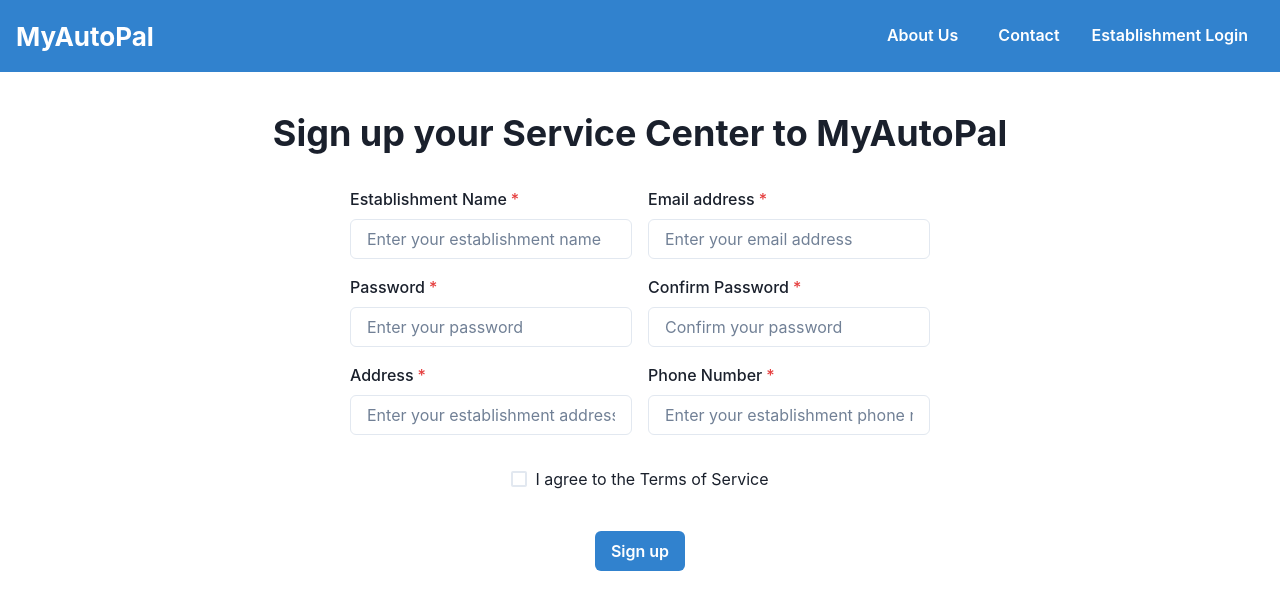
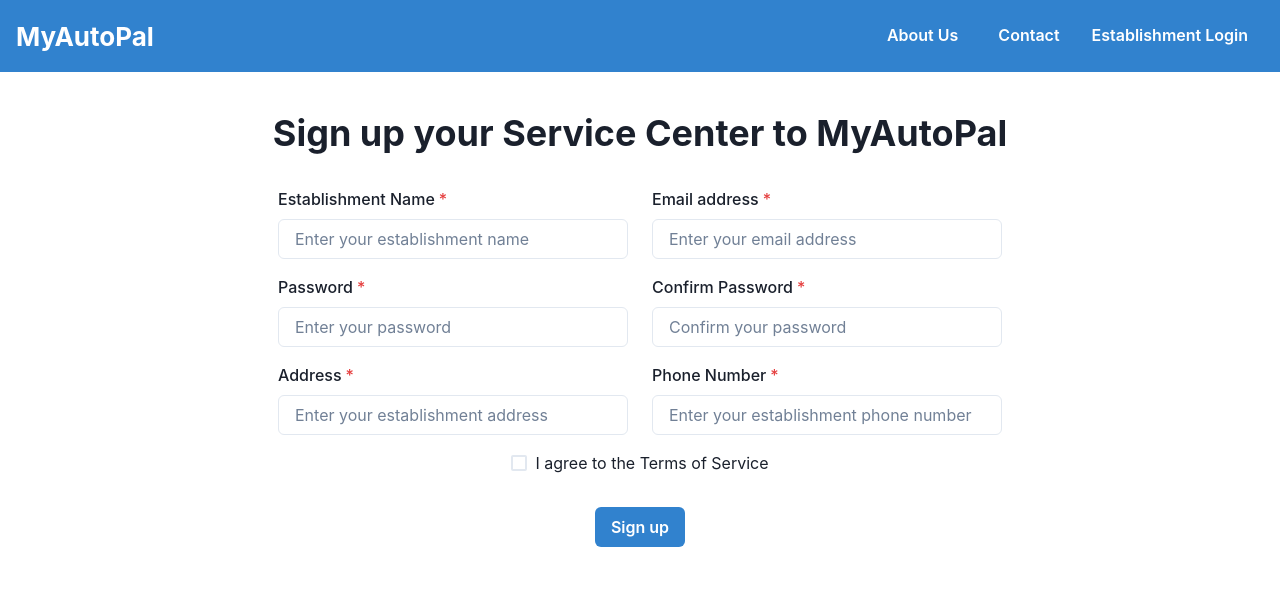
Before and after one commit to joshthomas98/my-auto-pal-frontend, a React (Vite) app: page /establishmentregister in a window 1280 px wide. Shown: the top 610 px of the page. Built offline with nearby package versions, Linux system fonts and the light colour scheme.

Commit message:
18/4/24 - 2

```diff
--- a/src/pages/EstablishmentRegister.jsx
+++ b/src/pages/EstablishmentRegister.jsx
@@ -27,50 +27,26 @@ const ServiceCenterSignup = () => {
   const [phoneNumber, setPhoneNumber] = useState("");
   const [agreeToTerms, setAgreeToTerms] = useState(false);
 
-  const handleChange = (event) => {
-    const { name, value, checked } = event.target;
-    switch (name) {
-      case "establishmentName":
-        setEstablishmentName(value);
-        break;
-      case "email":
-        setEmail(value);
-        break;
-      case "password":
-        setPassword(value);
-        break;
-      case "confirmPassword":
-        setConfirmPassword(value);
-        break;
-      case "address":
-        setAddress(value);
-        break;
-      case "phoneNumber":
-        setPhoneNumber(value);
-        break;
-      case "agreeToTerms":
-        setAgreeToTerms(checked);
-        break;
-      default:
-        break;
+  const handleSubmit = async (event) => {
+    event.preventDefault();
+
+    // Password validation
+    if (password !== confirmPassword) {
+      alert("Passwords don't match");
+      return;
     }
-  };
-
-  const handleSubmit = async (event) => {
-    try {
-      event.preventDefault();
 
     const data = {
       establishmentName,
       email,
       password,
-        confirmPassword,
       address,
       phoneNumber,
     };
 
     setIsLoading(true);
 
+    try {
       const response = await fetch("http://localhost:8000/vehicle-info", {
         method: "POST",
         headers: {
@@ -85,14 +61,14 @@ const ServiceCenterSignup = () => {
 
       // Parse response data
       const responseData = await response.json();
-
       console.log(responseData);
 
-      // Stop loading spinner
-      setIsLoading(false);
+      // Redirect or perform any other actions upon successful signup
+      navigate("/dashboard");
     } catch (error) {
       // Handle errors here
       console.error("Error:", error);
+    } finally {
       // Stop loading spinner
       setIsLoading(false);
     }
@@ -106,93 +82,86 @@ const ServiceCenterSignup = () => {
 
       <Box mt="8">
         <form onSubmit={handleSubmit}>
-          <Center>
-            <Flex direction="column">
+          <Flex direction="column" alignItems="center">
             <Flex direction="row" justifyContent="space-between" mb="4">
-                <FormControl flex="1" mr="2" isRequired>
+              <FormControl mr="3" isRequired>
                 <FormLabel>Establishment Name</FormLabel>
                 <Input
                   type="text"
                   placeholder="Enter your establishment name"
-                    name="establishmentName"
                   value={establishmentName}
-                    onChange={handleChange}
-                    maxW={500}
+                  onChange={(e) => setEstablishmentName(e.target.value)}
+                  style={{ width: "350px" }}
                 />
               </FormControl>
 
-                <FormControl flex="1" ml="2" isRequired>
+              <FormControl ml="3" isRequired>
                 <FormLabel>Email address</FormLabel>
                 <Input
                   type="email"
                   placeholder="Enter your email address"
-                    name="email"
                   value={email}
-                    onChange={handleChange}
-                    maxW={500}
+                  onChange={(e) => setEmail(e.target.value)}
+                  style={{ width: "350px" }}
                 />
               </FormControl>
             </Flex>
 
             <Flex direction="row" justifyContent="space-between" mb="4">
-                <FormControl flex="1" mr="2" isRequired>
+              <FormControl mr="3" isRequired>
                 <FormLabel>Password</FormLabel>
                 <Input
                   type="password"
                   placeholder="Enter your password"
-                    name="password"
                   value={password}
-                    onChange={handleChange}
-                    maxW={500}
+                  onChange={(e) => setPassword(e.target.value)}
+                  style={{ width: "350px" }}
                 />
               </FormControl>
 
-                <FormControl flex="1" ml="2" isRequired>
+              <FormControl ml="3" isRequired>
                 <FormLabel>Confirm Password</FormLabel>
+                <Input
+                  type="password"
+                  placeholder="Confirm your password"
+                  value={confirmPassword}
+                  onChange={(e) => setConfirmPassword(e.target.value)}
+                  style={{ width: "350px" }}
+                />
                 {confirmPassword !== password && (
                   <Text color="red">Passwords don't match</Text>
                 )}
-                  <Input
-                    type="password"
-                    placeholder="Confirm your password"
-                    name="confirmPassword"
-                    value={confirmPassword}
-                    onChange={handleChange}
-                    maxW={500}
-                  />
               </FormControl>
             </Flex>
 
             <Flex direction="row" justifyContent="space-between" mb="4">
-                <FormControl id="address" mr="2" isRequired mb="4">
+              <FormControl mr="3" isRequired>
                 <FormLabel>Address</FormLabel>
                 <Input
                   type="text"
                   placeholder="Enter your establishment address"
-                    name="address"
                   value={address}
-                    onChange={handleChange}
-                    maxW={500}
+                  onChange={(e) => setAddress(e.target.value)}
+                  style={{ width: "350px" }}
                 />
               </FormControl>
 
-                <FormControl id="phoneNumber" ml="2" mb="4" isRequired>
+              <FormControl ml="3" isRequired>
                 <FormLabel>Phone Number</FormLabel>
                 <Input
                   type="tel"
                   placeholder="Enter your establishment phone number"
-                    name="phoneNumber"
                   value={phoneNumber}
-                    onChange={handleChange}
-                    maxW={500}
+                  onChange={(e) => setPhoneNumber(e.target.value)}
+                  style={{ width: "350px" }}
                 />
               </FormControl>
             </Flex>
 
             <Center>
               <Checkbox
-                  defaultChecked={agreeToTerms}
-                  onChange={handleChange}
+                isChecked={agreeToTerms}
+                onChange={(e) => setAgreeToTerms(e.target.checked)}
                 name="agreeToTerms"
                 mb="4"
               >
@@ -204,14 +173,14 @@ const ServiceCenterSignup = () => {
               <Button
                 type="submit"
                 colorScheme="blue"
-                  mt="6"
+                mt="4"
                 alignSelf="flex-end"
+                isLoading={isLoading}
               >
                 Sign up
               </Button>
             </Center>
           </Flex>
-          </Center>
         </form>
 
         {isLoading && <LoadingSpinner />}
```
Lines whose indentation alone changed are shown as unchanged.
